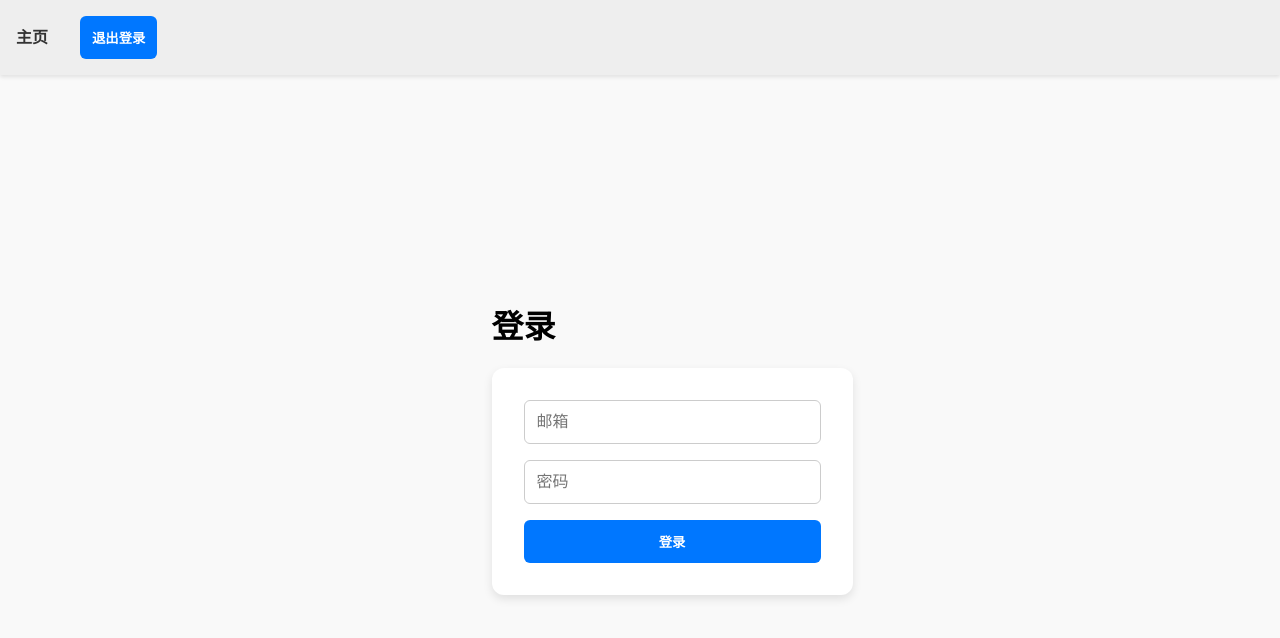
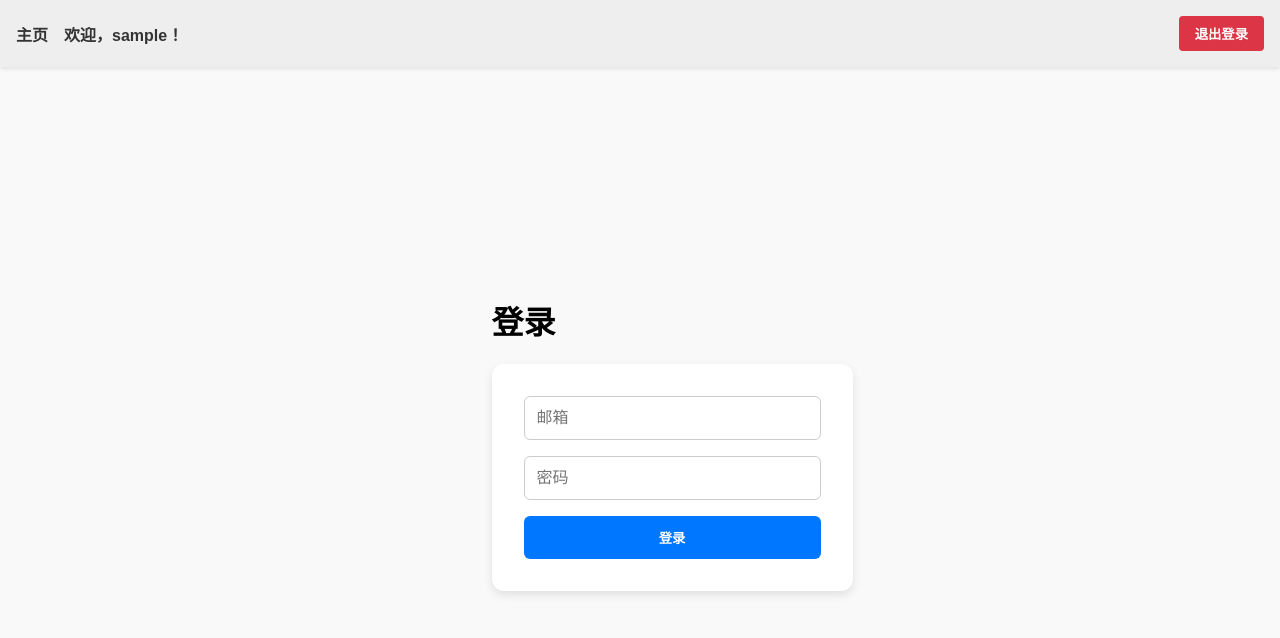
Before and after one commit to ZoeyVirgin/feynman-learning-platform, a React (Vite) app in the folder feynman-platform-frontend/: page /login in a window 1280 px wide. Shown: the top 638 px of the page. Built offline with nearby package versions, Linux system fonts and the light colour scheme; sample sign-in values are in the browser's storage.

Commit message:
feat: 导航栏显示已登录用户名

```diff
--- a/feynman-platform-frontend/src/components/Layout.jsx
+++ b/feynman-platform-frontend/src/components/Layout.jsx
@@ -2,7 +2,7 @@ import { Link, Outlet, useNavigate } from 'react-router-dom';
 import { useAuth } from '../context/AuthContext'; // 引入useAuth
 
 function Layout() {
-  const { token, logout } = useAuth(); // 拿到token和logout函数
+  const { token, user, logout } = useAuth(); // 拿到token、user和logout函数
   const navigate = useNavigate();
 
   const handleLogout = () => {
@@ -12,9 +12,24 @@ function Layout() {
 
   return (
     <div className="app-layout">
-      <nav style={{ background: '#eee', padding: '1rem' }}>
+      <nav style={{ background: '#eee', padding: '1rem', display: 'flex', justifyContent: 'space-between', alignItems: 'center' }}>
+        <div>
           <Link to="/" style={{ marginRight: '1rem' }}>主页</Link>
 
+          {/* 显示用户名 */}
+          {token && user && (
+            <span style={{
+              color: '#333',
+              fontWeight: 'bold',
+              marginRight: '1rem',
+              fontSize: '16px'
+            }}>
+              欢迎，{user.username}！
+            </span>
+          )}
+        </div>
+
+        <div>
           {!token && (
             <>
               <Link to="/login" style={{ marginRight: '1rem' }}>登录</Link>
@@ -23,10 +38,19 @@ function Layout() {
           )}
 
           {token && (
-          <button onClick={handleLogout} style={{ marginLeft: '1rem' }}>
+            <button onClick={handleLogout} style={{
+              marginLeft: '1rem',
+              padding: '8px 16px',
+              borderRadius: '4px',
+              border: 'none',
+              backgroundColor: '#dc3545',
+              color: 'white',
+              cursor: 'pointer'
+            }}>
               退出登录
             </button>
           )}
+        </div>
       </nav>
 
       <main style={{ padding: '1rem' }}>
--- a/feynman-platform-frontend/src/context/AuthContext.jsx
+++ b/feynman-platform-frontend/src/context/AuthContext.jsx
@@ -4,19 +4,30 @@ const AuthContext = createContext(null);
 
 export function AuthProvider({ children }) {
     const [token, setToken] = useState(localStorage.getItem('token'));
-    const [user, setUser] = useState(null);
+    const [user, setUser] = useState(() => {
+        try {
+            const userData = localStorage.getItem('user');
+            return userData ? JSON.parse(userData) : null;
+        } catch (error) {
+            console.error('Error parsing user data from localStorage:', error);
+            localStorage.removeItem('user'); // 清除损坏的数据
+            return null;
+        }
+    });
 
-    const login = (newToken) => {
+    const login = (newToken, userData) => {
         setToken(newToken);
-        localStorage.setItem('token', newToken); // ✅ 把 token 存入 localStorage
+        setUser(userData);
+        localStorage.setItem('token', newToken);
+        localStorage.setItem('user', JSON.stringify(userData));
     };
 
     const logout = () => {
         setToken(null);
         setUser(null);
-        localStorage.removeItem('token'); // ✅ 同时清理 localStorage
+        localStorage.removeItem('token');
+        localStorage.removeItem('user');
     };
-
 
     const value = { token, user, login, logout };
 
--- a/feynman-platform-frontend/src/pages/LoginPage.jsx
+++ b/feynman-platform-frontend/src/pages/LoginPage.jsx
@@ -25,8 +25,8 @@ function LoginPage() {
     try {
       const response = await apiClient.post('/users/login', formData);
 
-      // ✅ 将 token 存到全局状态
-      login(response.data.token);
+      // ✅ 将 token 和用户信息存到全局状态
+      login(response.data.token, response.data.user);
 
       console.log('Token 已保存到全局状态:', response.data.token);
 
--- a/feynman-platform-frontend/src/pages/RegisterPage.jsx
+++ b/feynman-platform-frontend/src/pages/RegisterPage.jsx
@@ -30,8 +30,8 @@ function RegisterPage() {
 
       // 注册完成后跳转到登录页
       // 注册成功后直接登录
-      login(response.data.token);
-      console.log('Token 已保存到全局状态:', response.data.token);
+      login(response.data.token, response.data.user);
+      console.log('Token 和用户信息已保存到全局状态:', response.data.token, response.data.user);
 
       // 跳转到主页
       navigate('/');
```
Also changed, not shown: 1 other file (tests, documents, lock files or other folders). Lines whose indentation alone changed are shown as unchanged.
